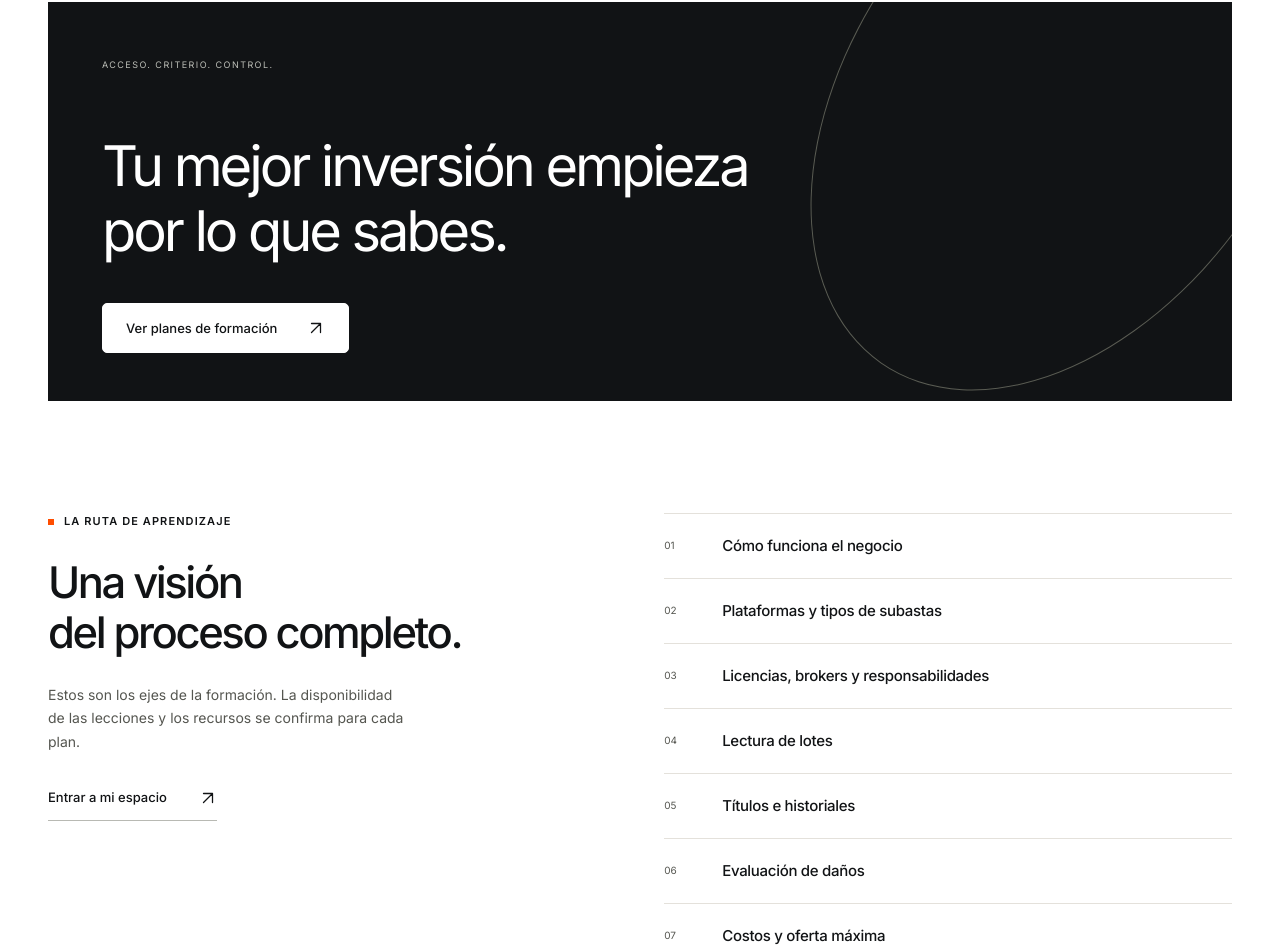
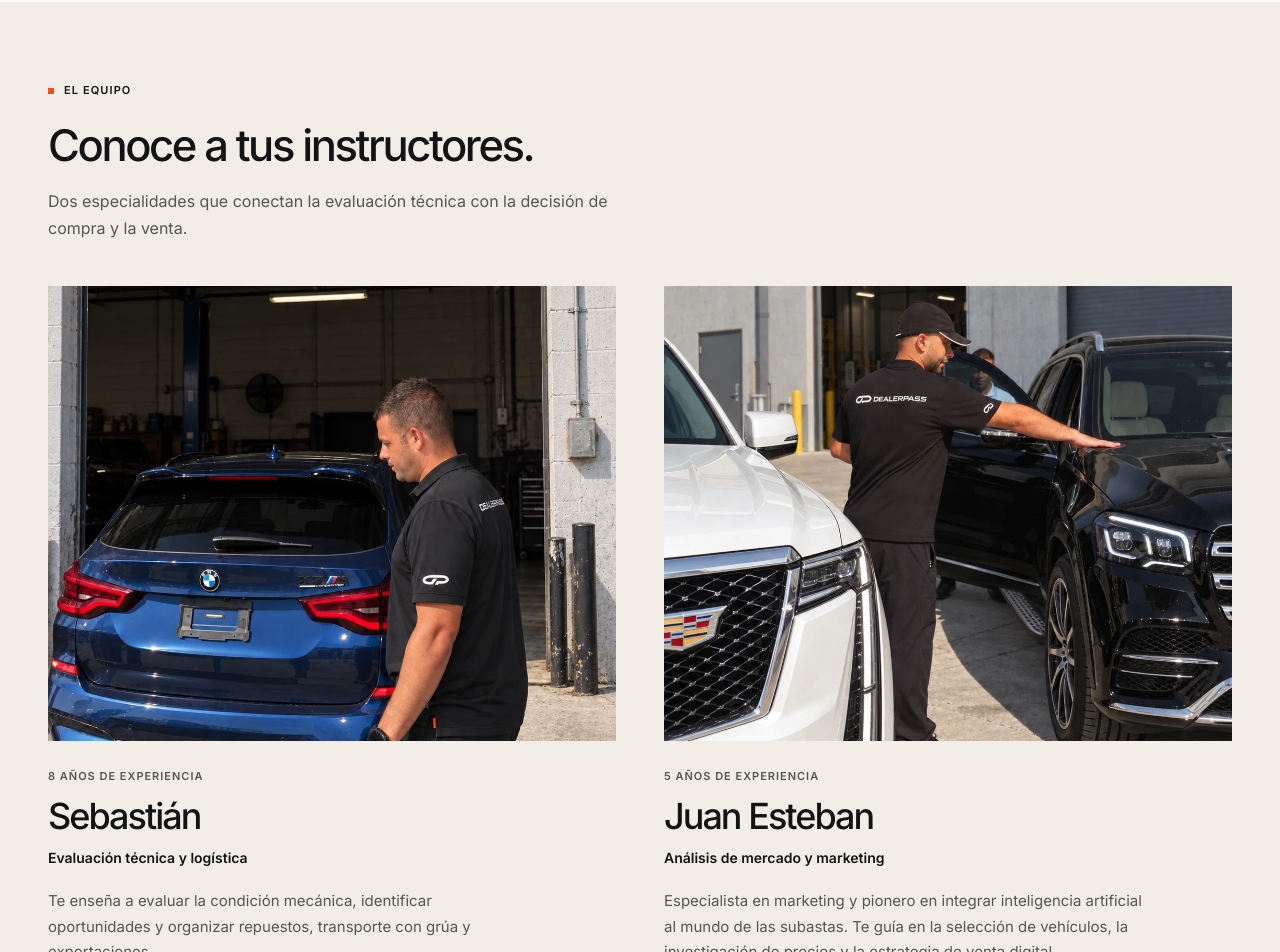
Before and after one commit to dealerpasss-jpg/PAGINA-WEB-LANDING-, a Next.js app: page /academy in a window 1280 px wide. Shown: the part 501-1453 px from the top of the page. Built offline with nearby package versions, Linux system fonts and the light colour scheme.

Commit message:
Add instructor profiles with optimized portraits to Academy

```diff
--- a/app/academy/page.tsx
+++ b/app/academy/page.tsx
@@ -1,8 +1,7 @@
-import ArrowIcon from "@/components/ArrowIcon";
 import type { Metadata } from "next";
 import { PageIntro, PrivateCTA } from "@/components/BrandSections";
 import AcademySection from "@/components/AcademySection";
-import Link from "next/link";
+import Instructors from "@/components/Instructors";
 export const metadata: Metadata = {
   title: "Academia | DealerPass",
   description:
@@ -16,17 +15,7 @@ export default function AcademyPage() {
         title="Aprender cambia tu forma de comprar."
         description="Conecta cada etapa del negocio automotriz. Del primer análisis a una decisión con números, contexto y criterio."
       />
-      <div className="wrap academy-banner">
-        <span>ACCESO. CRITERIO. CONTROL.</span>
-        <p>
-          Tu mejor inversión empieza
-          <br />
-          por lo que sabes.
-        </p>
-        <Link className="button button-light" href="/planes">
-          Ver planes de formación <ArrowIcon />
-        </Link>
-      </div>
+      <Instructors />
       <AcademySection />
       <PrivateCTA />
     </>
--- a/app/globals.css
+++ b/app/globals.css
@@ -1727,3 +1727,28 @@ a {
     font-size: 50px;
   }
 }
+
+/* Academy team: quiet editorial layout, balanced portraits and short biographies. */
+.instructors { background: var(--ivory); padding: 80px 0 64px; }
+.instructors-heading { max-width: 660px; margin-bottom: 44px; }
+.instructors-heading h2 { margin: 20px 0 18px; }
+.instructors-heading > p { color: var(--muted); max-width: 560px; }
+.instructors-grid { display: grid; grid-template-columns: repeat(2, minmax(0, 1fr)); gap: 48px; }
+.instructor { min-width: 0; }
+.instructor-photo { position: relative; aspect-ratio: 5 / 4; overflow: hidden; background: #ddd9d1; }
+.instructor-photo img { object-fit: cover; }
+.instructor-photo-sebastian img { object-position: 50% 66%; }
+.instructor-photo-juan img { object-position: 50% 65%; }
+.instructor-copy { padding-top: 26px; }
+.instructor-experience { font-size: 11px; font-weight: 600; letter-spacing: .09em; text-transform: uppercase; color: var(--muted); }
+.instructor-copy h3 { font-size: clamp(28px, 3vw, 36px); margin-top: 10px; }
+.instructor-role { font-size: 14px; margin-top: 8px; font-weight: 600; }
+.instructor-description { max-width: 490px; color: var(--muted); font-size: 15px; margin-top: 18px; }
+.instructors-note { margin-top: 44px; padding-top: 22px; border-top: 1px solid #11131522; font-size: 14px; color: var(--muted); }
+@media (max-width: 700px) {
+  .instructors { padding: 52px 0 42px; }
+  .instructors-heading { margin-bottom: 30px; }
+  .instructors-grid { grid-template-columns: 1fr; gap: 38px; }
+  .instructor-copy { padding-top: 20px; }
+  .instructors-note { margin-top: 32px; }
+}
--- a/components/AcademySection.tsx
+++ b/components/AcademySection.tsx
@@ -32,7 +32,7 @@ export default function AcademySection() {
           y los recursos se confirma para cada plan.
         </p>
         <Link href="/mi-cuenta" className="text-link">
-          Entrar a mi espacio <ArrowIcon />
+          Ver mi formación <ArrowIcon />
         </Link>
       </div>
       <div>
--- /dev/null
+++ b/components/Instructors.tsx
@@ -0,0 +1,57 @@
+import Image from "next/image";
+
+const instructors = [
+  {
+    name: "Sebastián",
+    role: "Evaluación técnica y logística",
+    experience: "8 años de experiencia",
+    image: "/team/sebastian.webp",
+    photoClass: "instructor-photo-sebastian",
+    description:
+      "Te enseña a evaluar la condición mecánica, identificar oportunidades y organizar repuestos, transporte con grúa y exportaciones.",
+  },
+  {
+    name: "Juan Esteban",
+    role: "Análisis de mercado y marketing",
+    experience: "5 años de experiencia",
+    image: "/team/juan-esteban.webp",
+    photoClass: "instructor-photo-juan",
+    description:
+      "Especialista en marketing y pionero en integrar inteligencia artificial al mundo de las subastas. Te guía en la selección de vehículos, la investigación de precios y la estrategia de venta digital.",
+  },
+];
+
+export default function Instructors() {
+  return (
+    <section className="instructors" aria-labelledby="instructors-heading">
+      <div className="wrap">
+        <div className="instructors-heading">
+          <span className="kicker"><i />EL EQUIPO</span>
+          <h2 id="instructors-heading">Conoce a tus instructores.</h2>
+          <p>Dos especialidades que conectan la evaluación técnica con la decisión de compra y la venta.</p>
+        </div>
+        <div className="instructors-grid">
+          {instructors.map((instructor) => (
+            <article className="instructor" key={instructor.name}>
+              <div className={`instructor-photo ${instructor.photoClass}`}>
+                <Image
+                  src={instructor.image}
+                  alt={`${instructor.name}, instructor de DealerPass, junto a un vehículo`}
+                  fill
+                  sizes="(max-width: 700px) calc(100vw - 40px), (max-width: 1000px) 44vw, 580px"
+                />
+              </div>
+              <div className="instructor-copy">
+                <p className="instructor-experience">{instructor.experience}</p>
+                <h3>{instructor.name}</h3>
+                <p className="instructor-role">{instructor.role}</p>
+                <p className="instructor-description">{instructor.description}</p>
+              </div>
+            </article>
+          ))}
+        </div>
+        <p className="instructors-note">Enseñamos lo que aplicamos cada semana.</p>
+      </div>
+    </section>
+  );
+}
```
Also changed, not shown: public/team/juan-esteban.webp (added), public/team/sebastian.webp (added).
